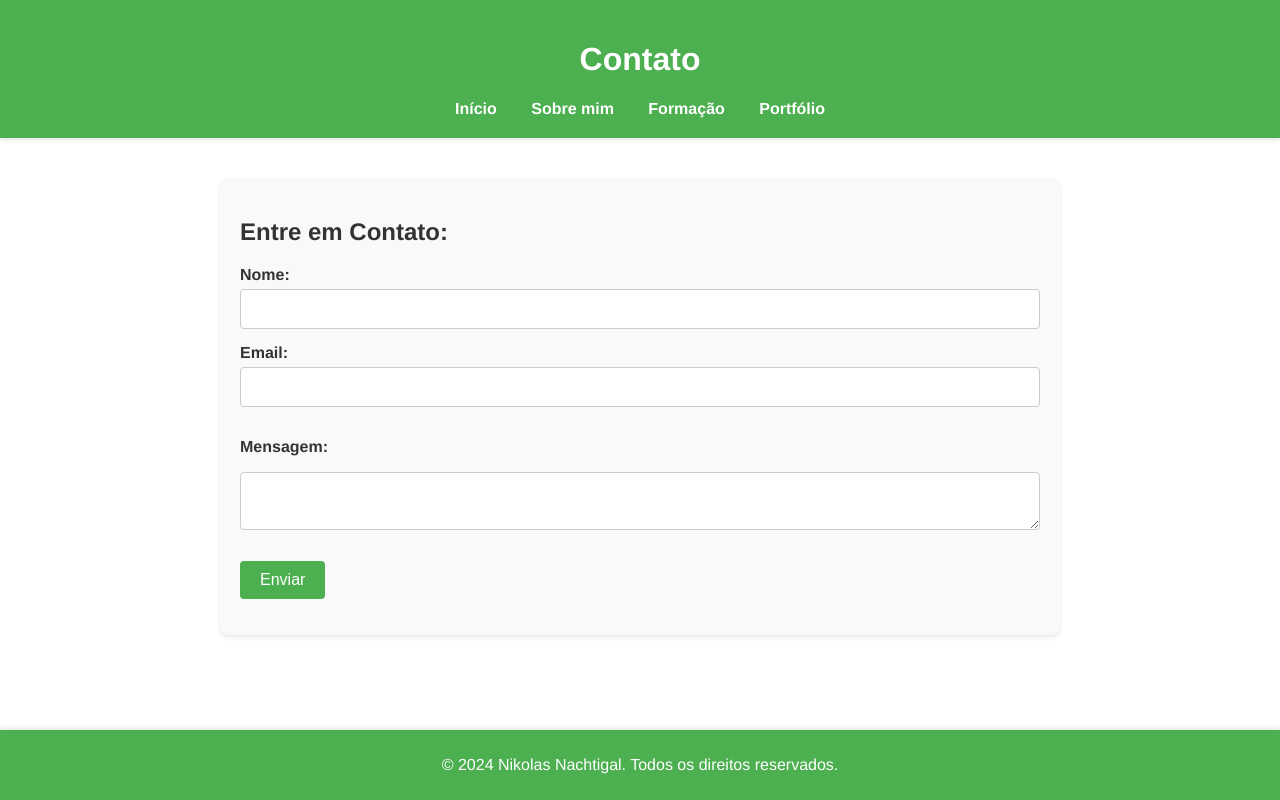
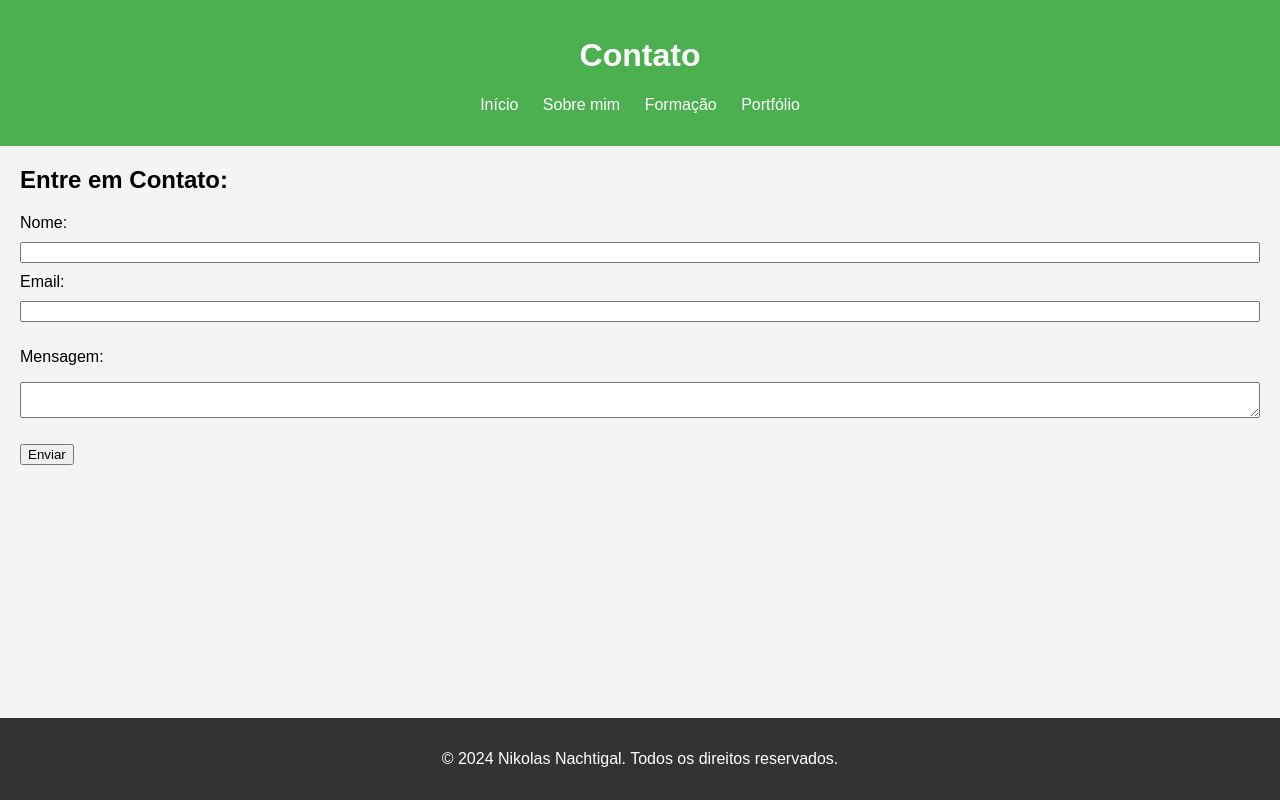
Before and after one commit to niknachtigal/Curriculo, a plain HTML site: page contato.html in a window 1280 px wide. Drawn offline with Linux system fonts and the light colour scheme.

Commit message:
Add files via upload

```diff
--- a/estilo.css
+++ b/estilo.css
@@ -1,99 +1,60 @@
 /* Estilo básico para todo o corpo da página */
 body {
-    font-family: 'Helvetica Neue', Arial, sans-serif; /* Define a fonte padrão para o texto */
-    margin: 0; /* Remove a margem padrão */
-    padding: 0; /* Remove o preenchimento padrão */
-    background-color: #ffffff; /* Define a cor de fundo branca */
-    color: #333333; /* Define a cor do texto */
+    font-family: Arial, sans-serif; /* Define a fonte padrão */
+    margin: 0;
+    padding: 0;
+    background-color: #f4f4f4; /* Define a cor de fundo */
 }
 
 /* Estilo do cabeçalho */
 header {
-    background-color: #4CAF50; /* Define a cor de fundo verde */
-    color: white; /* Define a cor do texto branca */
-    padding: 20px 0; /* Adiciona preenchimento superior e inferior */
-    text-align: center; /* Centraliza o texto no cabeçalho */
-    box-shadow: 0 2px 4px rgba(0,0,0,0.1); /* Adiciona uma sombra ao cabeçalho */
+    background-color: #4CAF50; /* Define a cor de fundo do cabeçalho */
+    color: white; /* Define a cor do texto */
+    padding: 1em 0;
+    text-align: center; /* Centraliza o texto */
 }
 
 /* Estilo da lista de navegação */
 nav ul {
-    list-style-type: none; /* Remove os marcadores da lista */
-    padding: 0; /* Remove o preenchimento padrão da lista */
-    margin: 0; /* Remove a margem padrão da lista */
-    text-align: center; /* Centraliza a lista */
+    list-style-type: none; /* Remove marcadores da lista */
+    padding: 0;
 }
 
 /* Estilo dos itens da lista de navegação */
 nav ul li {
-    display: inline-block; /* Exibe os itens da lista em bloco em linha */
-    margin: 0 15px; /* Adiciona margem entre os itens da lista */
+    display: inline; /* Exibe os itens em linha */
+    margin: 0 10px;
 }
 
 /* Estilo dos links de navegação */
 nav ul li a {
-    color: white; /* Define a cor do texto dos links */
+    color: white;
     text-decoration: none; /* Remove a sublinha dos links */
-    font-weight: bold; /* Define o texto dos links como negrito */
-    transition: color 0.3s; /* Adiciona uma transição suave na cor dos links */
-}
-
-nav ul li a:hover {
-    color: #ffeb3b; /* Define a cor do texto dos links quando passados com o mouse */
 }
 
 /* Estilo do conteúdo principal */
 main {
-    margin: 40px auto; /* Adiciona margem superior e inferior, e centraliza horizontalmente */
-    max-width: 800px; /* Define a largura máxima do conteúdo principal */
-    padding: 20px; /* Adiciona preenchimento ao conteúdo principal */
-    background-color: #f9f9f9; /* Define a cor de fundo do conteúdo principal */
-    border-radius: 8px; /* Adiciona cantos arredondados ao conteúdo principal */
-    box-shadow: 0 2px 4px rgba(0,0,0,0.1); /* Adiciona uma sombra ao conteúdo principal */
+    margin: 20px;
 }
 
 /* Estilo do rodapé */
 footer {
-    background-color: #4CAF50; /* Define a cor de fundo verde */
-    color: white; /* Define a cor do texto branca */
-    text-align: center; /* Centraliza o texto no rodapé */
-    padding: 10px 0; /* Adiciona preenchimento superior e inferior */
+    background-color: #333; /* Define a cor de fundo do rodapé */
+    color: white;
+    text-align: center; /* Centraliza o texto */
+    padding: 1em 0;
     position: fixed; /* Fixa o rodapé na parte inferior da página */
-    width: 100%; /* Define a largura do rodapé para 100% da página */
-    bottom: 0; /* Posiciona o rodapé na parte inferior */
-    box-shadow: 0 -2px 4px rgba(0,0,0,0.1); /* Adiciona uma sombra ao rodapé */
+    width: 100%;
+    bottom: 0;
 }
 
-/* Estilo do formulário de contato */
+/* Estilo do formulário */
 form {
-    display: flex; /* Define um layout flexível para o formulário */
+    display: flex;
     flex-direction: column; /* Organiza os elementos em coluna */
 }
 
-form label {
-    margin-bottom: 5px; /* Adiciona margem inferior aos rótulos */
-    font-weight: bold; /* Define os rótulos como negrito */
+/* Estilo dos elementos do formulário */
+form label, form input, form textarea, form button {
+    margin-bottom: 10px;
 }
-
-form input, form textarea {
-    margin-bottom: 15px; /* Adiciona margem inferior aos campos de entrada e área de texto */
-    padding: 10px; /* Adiciona preenchimento aos campos de entrada e área de texto */
-    border: 1px solid #cccccc; /* Define a borda dos campos de entrada e área de texto */
-    border-radius: 4px; /* Adiciona cantos arredondados aos campos de entrada e área de texto */
-    font-size: 16px; /* Define o tamanho da fonte dos campos de entrada e área de texto */
-}
-
-form button {
-    padding: 10px 20px; /* Adiciona preenchimento ao botão */
-    background-color: #4CAF50; /* Define a cor de fundo verde do botão */
-    color: white; /* Define a cor do texto branca do botão */
-    border: none; /* Remove a borda do botão */
-    border-radius: 4px; /* Adiciona cantos arredondados ao botão */
-    font-size: 16px; /* Define o tamanho da fonte do botão */
-    cursor: pointer; /* Altera o cursor para um ponteiro ao passar sobre o botão */
-    transition: background-color 0.3s; /* Adiciona uma transição suave na cor de fundo do botão */
-}
-
-form button:hover {
-    background-color: #45a049; /* Define a cor de fundo do botão quando passado com o mouse */
-}
```
